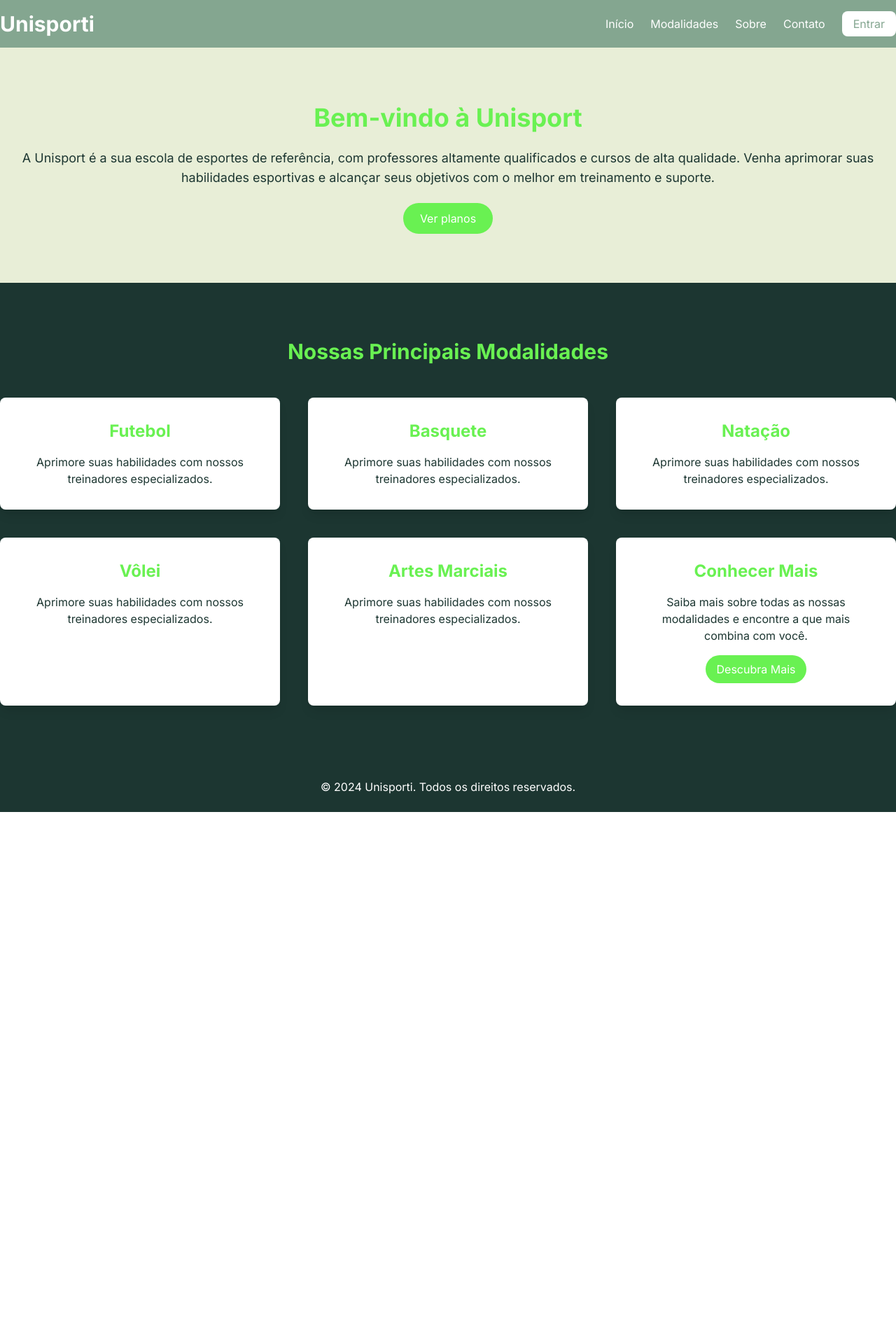
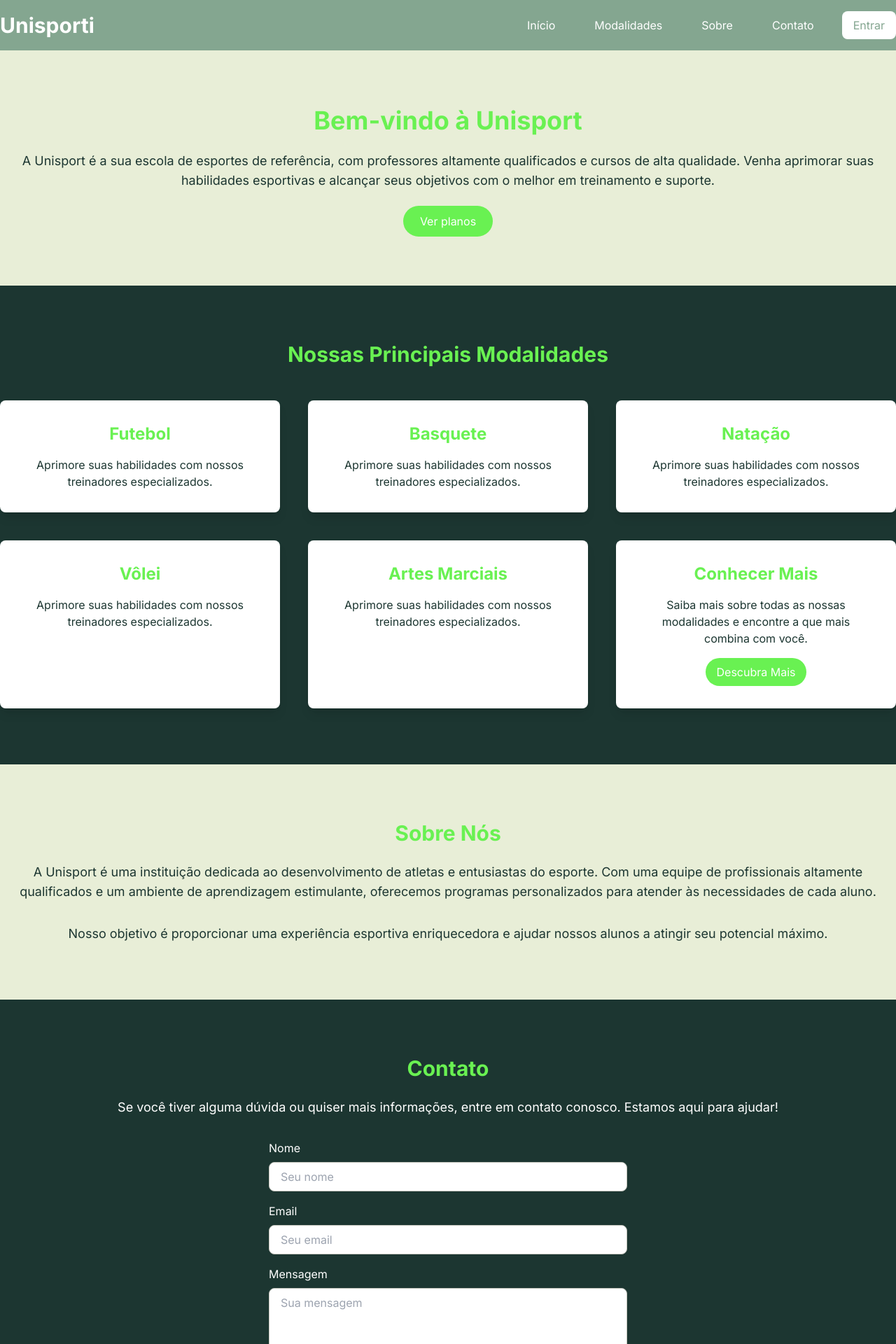
Before and after one commit to caarloshenriq/unisporti-front, a Next.js app: page / in a window 1280 px wide. Shown: the top 1920 px of the page at 70% size. Before the commit the page ends 1160 px from the top, so only its background shows below. Built offline with nearby package versions, Linux system fonts and the light colour scheme.

Commit message:
[VIEW] implementando tela de dashboard

```diff
--- /dev/null
+++ b/src/app/dashboard/page.tsx
@@ -0,0 +1,72 @@
+'use client'
+
+import Sidebar from "@/components/Sidebar";
+import { useState } from "react";
+import Header from "@/components/Header";
+import { FaBell, FaCalendar, FaChartBar } from "react-icons/fa";
+
+export default function Dashboard() {
+  const [sidebarOpen, setSidebarOpen] = useState<boolean>(false);
+
+  const toggleSidebar = () => {
+    setSidebarOpen(prev => !prev);
+  };
+
+  interface Notice {
+    id: number;
+    title: string;
+    date: string;
+  }
+
+  const notices: Notice[] = [
+    { id: 1, title: "Reunião de pais e mestres", date: "2024-09-10" },
+    { id: 2, title: "Novo curso de futebol inicia", date: "2024-09-15" },
+    { id: 3, title: "Inscrições abertas para torneio de basquete", date: "2024-09-20" },
+  ];
+
+
+  return (
+    <div className="">
+      <Sidebar isOpen={sidebarOpen} toggleSidebar={toggleSidebar} />
+      <div className={`${sidebarOpen ? 'ml-64' : ''}`}>
+        <Header toggleSidebar={toggleSidebar} sidebarOpen={sidebarOpen}/>
+        <section className="bg-white p-4">
+          <h2 className="text-xl font-semibold mb-4">Avisos</h2>
+          <table className="min-w-full divide-y divide-gray-200">
+            <thead className="bg-gray-100">
+              <tr>
+                <th className="px-6 py-3 text-left text-xs font-medium text-gray-500 uppercase tracking-wider">Título</th>
+                <th className="px-6 py-3 text-left text-xs font-medium text-gray-500 uppercase tracking-wider">Data</th>
+              </tr>
+            </thead>
+            <tbody className="bg-white divide-y divide-gray-200">
+              {notices.map((notice) => (
+                <tr key={notice.id}>
+                  <td className="px-6 py-4 whitespace-nowrap text-sm font-medium text-gray-900">{notice.title}</td>
+                  <td className="px-6 py-4 whitespace-nowrap text-sm text-gray-500">{notice.date}</td>
+                </tr>
+              ))}
+            </tbody>
+          </table>
+        </section>
+        <section className=" p-4">
+          <h2 className="text-xl font-semibold mb-4">Estatísticas</h2>
+          <div className="grid grid-cols-1 md:grid-cols-2 gap-4">
+            <div className="bg-blue-100 p-4 rounded-lg shadow-md hover:bg-blue-200 hover:cursor-pointer">
+              <h3 className="text-lg font-semibold mb-2"><FaCalendar className="inline mr-2" /> Próximos Eventos</h3>
+              <ul>
+                <li>Evento de futebol - 2024-09-12</li>
+                <li>Campeonato de basquete - 2024-09-18</li>
+              </ul>
+            </div>
+            <div className="bg-green-100 p-4 rounded-lg shadow-md hover:bg-green-200 hover:cursor-pointer">
+              <h3 className="text-lg font-semibold mb-2"><FaChartBar className="inline mr-2" /> Desempenho do Aluno</h3>
+              <p>Gráfico de desempenho será exibido aqui.</p>
+              {/* Você pode adicionar um gráfico aqui com uma biblioteca como Chart.js ou Recharts */}
+            </div>
+          </div>
+        </section>
+      </div>
+    </div>
+  );
+}
--- /dev/null
+++ b/src/app/modalidades/page.tsx
@@ -0,0 +1,3 @@
+export default function Modalidades(){
+
+}
--- a/src/app/page.tsx
+++ b/src/app/page.tsx
@@ -1,16 +1,44 @@
+'use client'
+
+import { useState } from "react";
+import { FaBars, FaTimes } from "react-icons/fa";
+
 const Header = () => {
+  const [isOpen, setIsOpen] = useState(false);
+
+  const toggleMenu = () => {
+    setIsOpen(!isOpen);
+  };
+
   return (
     <header className="bg-uniporraGreen3 text-white py-4">
-      <div className="container mx-auto flex justify-between items-center">
+      <div className="container mx-auto flex flex-wrap items-center justify-between">
         <h1 className="text-3xl font-bold">Unisporti</h1>
-        <nav>
-          <ul className="flex space-x-6 items-center">
-            <li><a href="#home" className="hover:text-uniporraGreen2">Início</a></li>
-            <li><a href="#about" className="hover:text-uniporraGreen2">Modalidades</a></li>
-            <li><a href="#services" className="hover:text-uniporraGreen2">Sobre</a></li>
-            <li><a href="#contact" className="hover:text-uniporraGreen2">Contato</a></li>
-            <li className="relative">
-              <a href='/login' className="bg-white text-uniporraGreen3 px-4 py-2 rounded-lg hover:bg-uniporraGreen2 hover:text-white transition-all">Entrar</a>
+        <div className="md:hidden">
+          <button onClick={toggleMenu} className="text-white focus:outline-none">
+            {isOpen ? (
+              <FaTimes className="w-6 h-6" />
+            ) : (
+              <FaBars className="w-6 h-6" />
+            )}
+          </button>
+        </div>
+        <nav className={`md:flex md:items-center ${isOpen ? 'block' : 'hidden'}`}>
+          <ul className="flex flex-col md:flex-row md:space-x-6 items-center">
+            <li>
+              <a href="#home" className="block py-2 px-4 hover:text-uniporraGreen2">Início</a>
+            </li>
+            <li>
+              <a href="#modalidades" className="block py-2 px-4 hover:text-uniporraGreen2">Modalidades</a>
+            </li>
+            <li>
+              <a href="#sobre" className="block py-2 px-4 hover:text-uniporraGreen2">Sobre</a>
+            </li>
+            <li>
+              <a href="#contact" className="block py-2 px-4 hover:text-uniporraGreen2">Contato</a>
+            </li>
+            <li>
+              <a href="/login" className="block bg-white text-uniporraGreen3 px-4 py-2 rounded-lg hover:bg-uniporraGreen2 hover:text-white transition-all">Entrar</a>
             </li>
           </ul>
         </nav>
@@ -29,7 +57,7 @@ const HomeSection = () => {
           e cursos de alta qualidade. Venha aprimorar suas habilidades esportivas e alcançar seus
           objetivos com o melhor em treinamento e suporte.
         </p>
-        <a href="#services" className="bg-uniporra text-white py-3 px-6 rounded-full hover:bg-uniporraGreen1 transition-all">
+        <a href="#modalidades" className="bg-uniporra text-white py-3 px-6 rounded-full hover:bg-uniporraGreen1 transition-all">
           Ver planos
         </a>
       </div>
@@ -39,10 +67,10 @@ const HomeSection = () => {
 
 const Modality = () => {
   return (
-    <section id="services" className="py-20 bg-uniporraBlack">
+    <section id="modalidades" className="py-20 bg-uniporraBlack">
       <div className="container mx-auto text-center">
         <h3 className="text-3xl font-bold mb-12 text-uniporra">Nossas Principais Modalidades</h3>
-        <div className="grid md:grid-cols-3 gap-10">
+        <div className="grid gap-10 md:grid-cols-3">
           {["Futebol", "Basquete", "Natação", "Vôlei", "Artes Marciais"].map((modality) => (
             <div key={modality} className="bg-white shadow-lg rounded-lg p-8 transition-transform transform hover:scale-105">
               <h4 className="text-2xl font-bold mb-4 text-uniporra">{modality}</h4>
@@ -60,9 +88,53 @@ const Modality = () => {
   );
 };
 
+const Contact = () => {
+  return (
+    <section id="contact" className="py-20 bg-uniporraBlack">
+      <div className="container mx-auto text-center text-white">
+        <h3 className="text-3xl font-bold mb-6 text-uniporra">Contato</h3>
+        <p className="text-lg mb-8">
+          Se você tiver alguma dúvida ou quiser mais informações, entre em contato conosco. Estamos aqui para ajudar!
+        </p>
+        <form className="max-w-lg mx-auto text-white">
+          <div className="mb-4">
+            <label className="block text-left mb-2" htmlFor="name">Nome</label>
+            <input type="text" id="name" className="w-full px-4 py-2 border border-uniporraGray rounded-lg" placeholder="Seu nome" />
+          </div>
+          <div className="mb-4">
+            <label className="block text-left mb-2" htmlFor="email">Email</label>
+            <input type="email" id="email" className="w-full px-4 py-2 border border-uniporraGray rounded-lg" placeholder="Seu email" />
+          </div>
+          <div className="mb-4">
+            <label className="block text-left mb-2" htmlFor="message">Mensagem</label>
+            <textarea id="message" rows={4} className="w-full px-4 py-2 border border-uniporraGray rounded-lg" placeholder="Sua mensagem"></textarea>
+          </div>
+          <button type="submit" className="bg-uniporra text-white py-2 px-6 rounded-full hover:bg-uniporraGreen1 transition-all">Enviar</button>
+        </form>
+      </div>
+    </section>
+  );
+};
+
+const About = () => {
+  return (
+    <section id="sobre" className="py-20 bg-uniporra2">
+      <div className="container mx-auto text-center">
+        <h3 className="text-3xl font-bold mb-6 text-uniporra">Sobre Nós</h3>
+        <p className="text-lg mb-8 text-uniporraBlack">
+          A Unisport é uma instituição dedicada ao desenvolvimento de atletas e entusiastas do esporte. Com uma equipe de profissionais altamente qualificados e um ambiente de aprendizagem estimulante, oferecemos programas personalizados para atender às necessidades de cada aluno.
+        </p>
+        <p className="text-lg text-uniporraBlack">
+          Nosso objetivo é proporcionar uma experiência esportiva enriquecedora e ajudar nossos alunos a atingir seu potencial máximo.
+        </p>
+      </div>
+    </section>
+  );
+};
+
 const Footer = () => {
   return (
-    <footer className="bg-uniporraBlack text-white py-6">
+    <footer className="bg-uniporraGreen3 text-white py-6">
       <div className="container mx-auto text-center">
         <p>&copy; 2024 Unisporti. Todos os direitos reservados.</p>
       </div>
@@ -76,6 +148,8 @@ const LandingPage = () => {
       <Header />
       <HomeSection />
       <Modality />
+      <About />
+      <Contact />
       <Footer />
     </div>
   );
--- /dev/null
+++ b/src/components/Header.tsx
@@ -0,0 +1,47 @@
+'use client'
+
+import { FC, useState } from 'react';
+import { FaBars, FaCaretDown } from 'react-icons/fa';
+
+interface HeaderProps {
+  toggleSidebar: () => void;
+  sidebarOpen: boolean;
+}
+
+const Header: FC<HeaderProps> = ({ toggleSidebar, sidebarOpen}) => {
+  const [dropdownOpen, setDropdownOpen] = useState<boolean>(false);
+
+  const handleDropdownToggle = () => {
+    setDropdownOpen(prev => !prev);
+  };
+
+  return (
+    <header className="bg-uniporraGreen3 text-white py-4 flex items-center justify-between px-4 relative">
+      <button onClick={toggleSidebar} className="text-white focus:outline-none">
+            {!sidebarOpen && <FaBars className="w-6 h-6 ml-4" />}
+          </button>
+      <h1 className="text-2xl font-bold">Unisporti</h1>
+      <div className="relative">
+        <button
+          onClick={handleDropdownToggle}
+          className="flex items-center text-white px-4 py-2 rounded-lg focus:outline-none"
+        >
+          teste
+          <FaCaretDown className="ml-2" />
+        </button>
+        {dropdownOpen && (
+          <div className="absolute right-0 mt-2 bg-white text-uniporraGreen3 rounded-lg shadow-lg w-48 hover:bg-green-50">
+            <button
+            onClick={() => {alert('oi')} }
+              className="block w-full text-left px-4 py-2"
+            >
+              Sair
+            </button>
+          </div>
+        )}
+      </div>
+    </header>
+  );
+};
+
+export default Header;
--- /dev/null
+++ b/src/components/Sidebar.tsx
@@ -0,0 +1,45 @@
+import { FC } from 'react';
+import { FaTimes } from 'react-icons/fa';
+
+interface SidebarProps {
+  isOpen: boolean;
+  toggleSidebar: () => void;
+}
+
+const Sidebar: FC<SidebarProps> = ({ isOpen, toggleSidebar }) => {
+  return (
+    <div
+      className={`fixed top-0 left-0 h-full bg-uniporraGreen3 text-white w-64 transform ${
+        isOpen ? 'translate-x-0' : '-translate-x-full'
+      } transition-transform duration-100 ease-in-out`}
+    >
+      <button
+        onClick={toggleSidebar}
+        className="absolute top-4 left-4 text-white focus:outline-none"
+      >
+        <FaTimes className="w-6 h-6" />
+      </button>
+      <nav className="mt-16">
+        <ul className="flex flex-col space-y-4 px-4">
+          <li>
+            <a href="/dashboard" className="block py-2 px-4 hover:bg-uniporraGreen2 rounded">Início</a>
+          </li>
+          <li>
+            <a href="#modalidades" className="block py-2 px-4 hover:bg-uniporraGreen2 rounded">Minhas modalidades</a>
+          </li>
+          <li>
+            <a href="#sobre" className="block py-2 px-4 hover:bg-uniporraGreen2 rounded">Sobre</a>
+          </li>
+          <li>
+            <a href="#contact" className="block py-2 px-4 hover:bg-uniporraGreen2 rounded">Contato</a>
+          </li>
+          <li>
+            <a href="/login" className="block bg-white text-uniporraGreen3 py-2 px-4 rounded-lg hover:bg-uniporraGreen2 hover:text-white transition-all">Entrar</a>
+          </li>
+        </ul>
+      </nav>
+    </div>
+  );
+};
+
+export default Sidebar;
```
